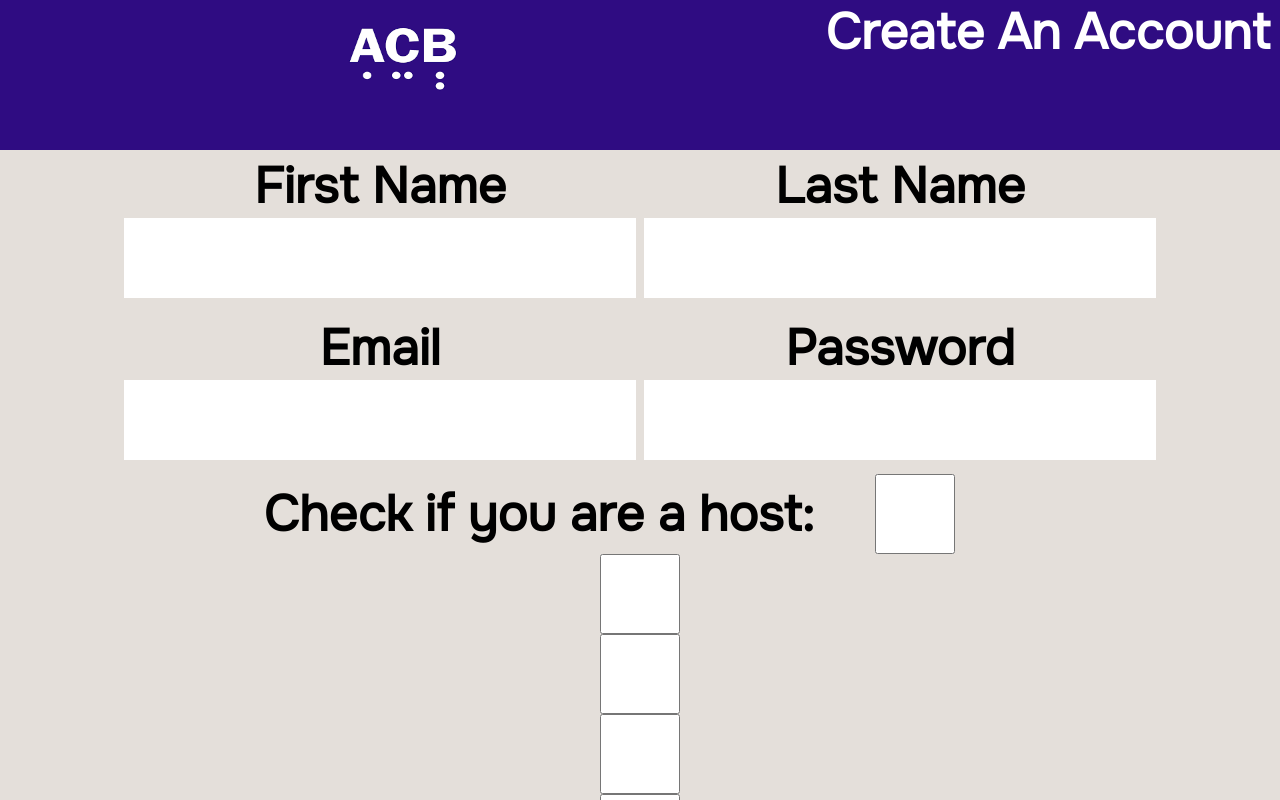
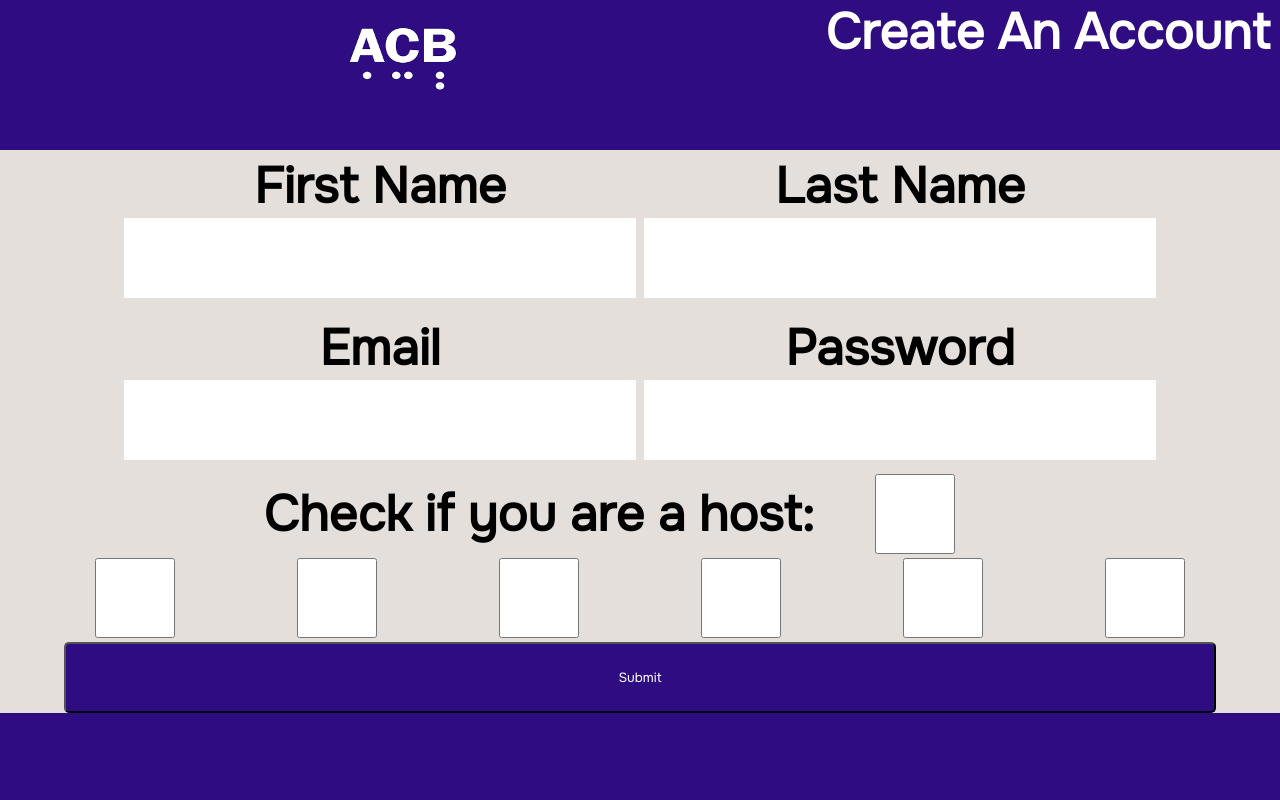
Before and after one commit to cfgdelaware23/Team-12, a React (Create React App) app in the folder client/: page /SignUp in a window 1280 px wide. Shown: the top 800 px of the page. Built offline with nearby package versions, Linux system fonts and the light colour scheme.

Commit message:
horizontal selectors

```diff
--- a/client/src/pages/SignUp.css
+++ b/client/src/pages/SignUp.css
@@ -92,6 +92,17 @@ h1.heading {
 
 }
 
+.horizontal_stack {
+  color: black;
+  border-color: transparent;
+  border-width: 2px;
+  padding: 4px;
+  display: flex;
+  flex-direction: row;
+  align-items: center;
+  justify-content: center;
+}
+
 .vertical_name_stack {
   color: black;
   border-color: transparent;
```
